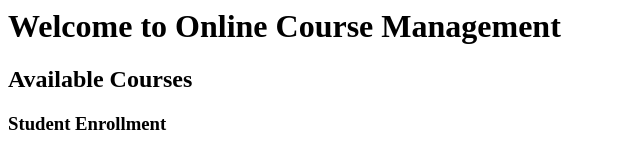
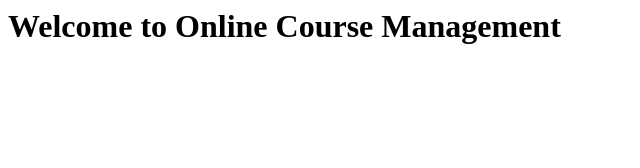
Before and after one commit to SimranBusi/OnlineCourseManagement, a plain HTML site: page index.html in a window 1280 px wide. Shown: the whole page, without its empty margins (0-640 px from the left). Drawn offline with Linux system fonts and the light colour scheme.

Commit message:
Revert "Resolved merge conflict"
This reverts commit 893372c82454411a7c95a029e7b1ce73300e1363, reversing
changes made to 40ce666aca7a83c0f7b4c5ea8469676e09b5bb74.

```diff
--- a/index.html
+++ b/index.html
@@ -1,3 +1 @@
 <h1>Welcome to Online Course Management</h1>
-<h2>Available Courses</h2>
-<h3>Student Enrollment</h3>
```
